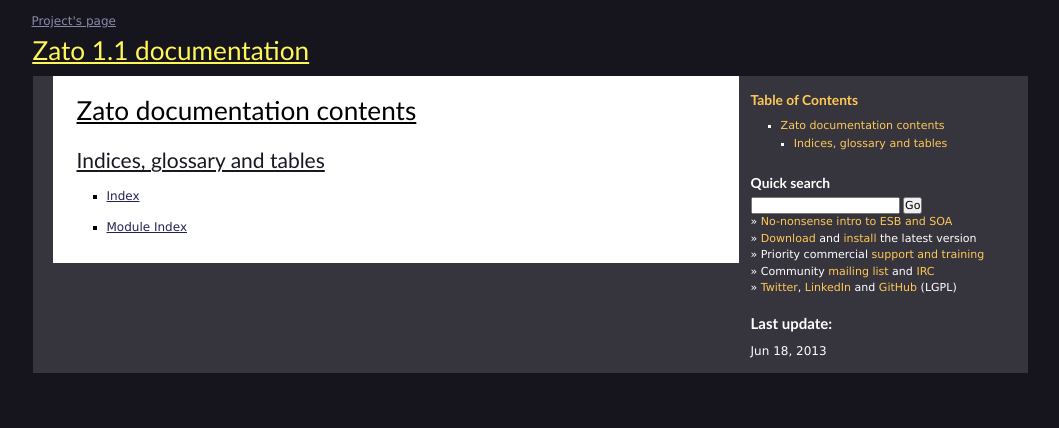
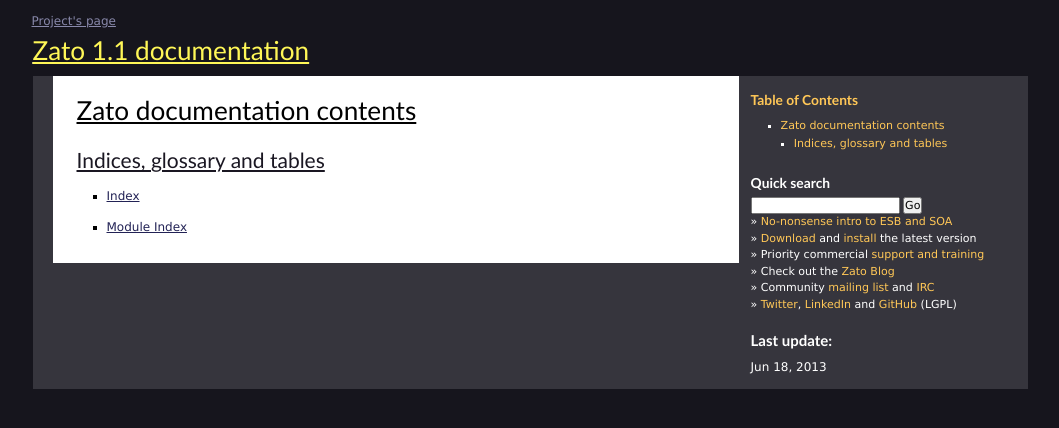
Before and after one commit to rfdiazpr/zato-docs, a Sphinx documentation site: the page built from sphinx/contents.txt, in a window 1280 px wide. Shown: the top 428 px of the page, without its empty margins (110-1169 px from the left). Built offline with Sphinx 7.4.7, drawn with Linux system fonts in a browser that asks for light colours.

Commit message:
Added a link to the blog

```diff
--- a/sphinx/_templates/zato_sidebar.html
+++ b/sphinx/_templates/zato_sidebar.html
@@ -13,6 +13,10 @@
 
 <br/>
 &raquo;
+   Check out the <a href="https://zato.io/blog/index.html">Zato Blog</a>
+
+<br/>
+&raquo;
    Community <a href="https://mailman-mail5.webfaction.com/listinfo/zato-discuss">mailing list</a> and <a href="https://webchat.freenode.net/?channels=zato">IRC</a>
 
 <br/>
```
